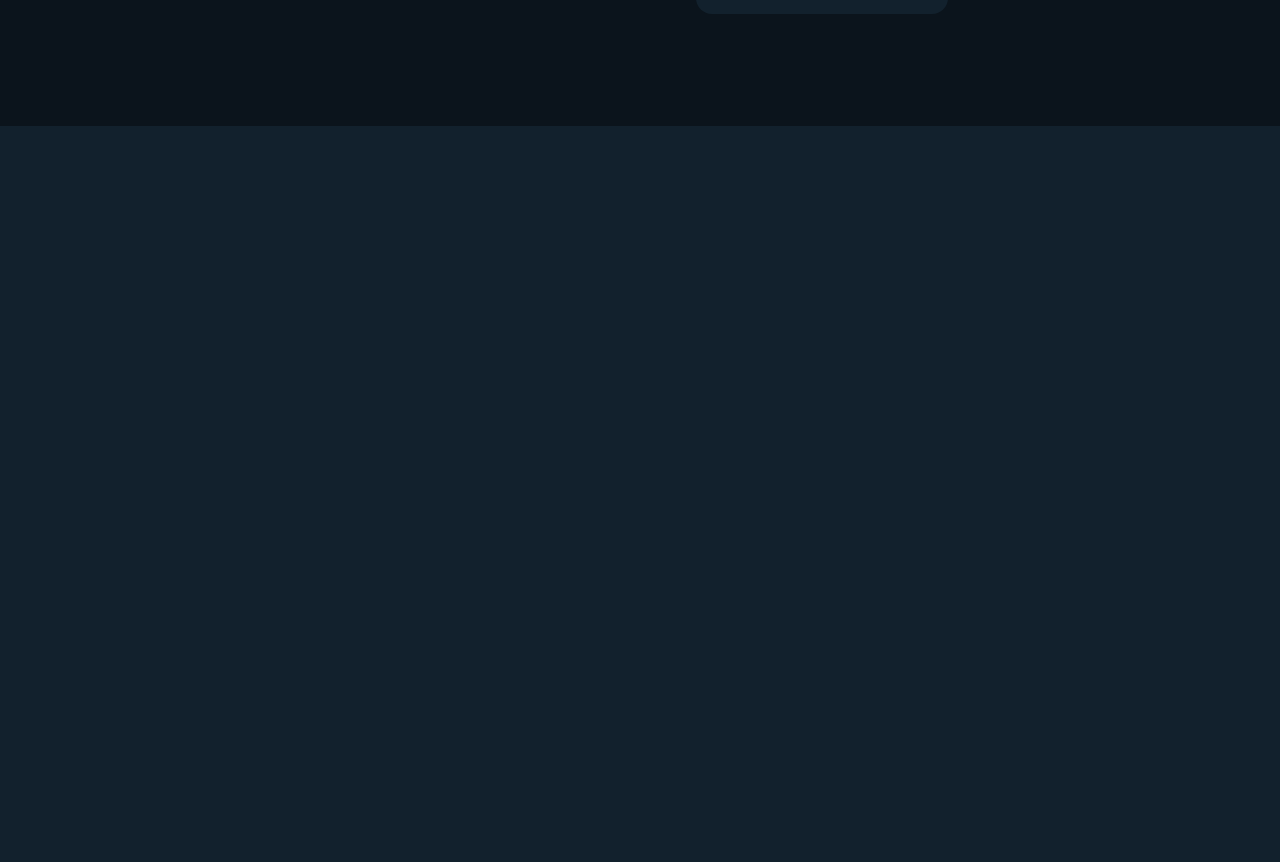
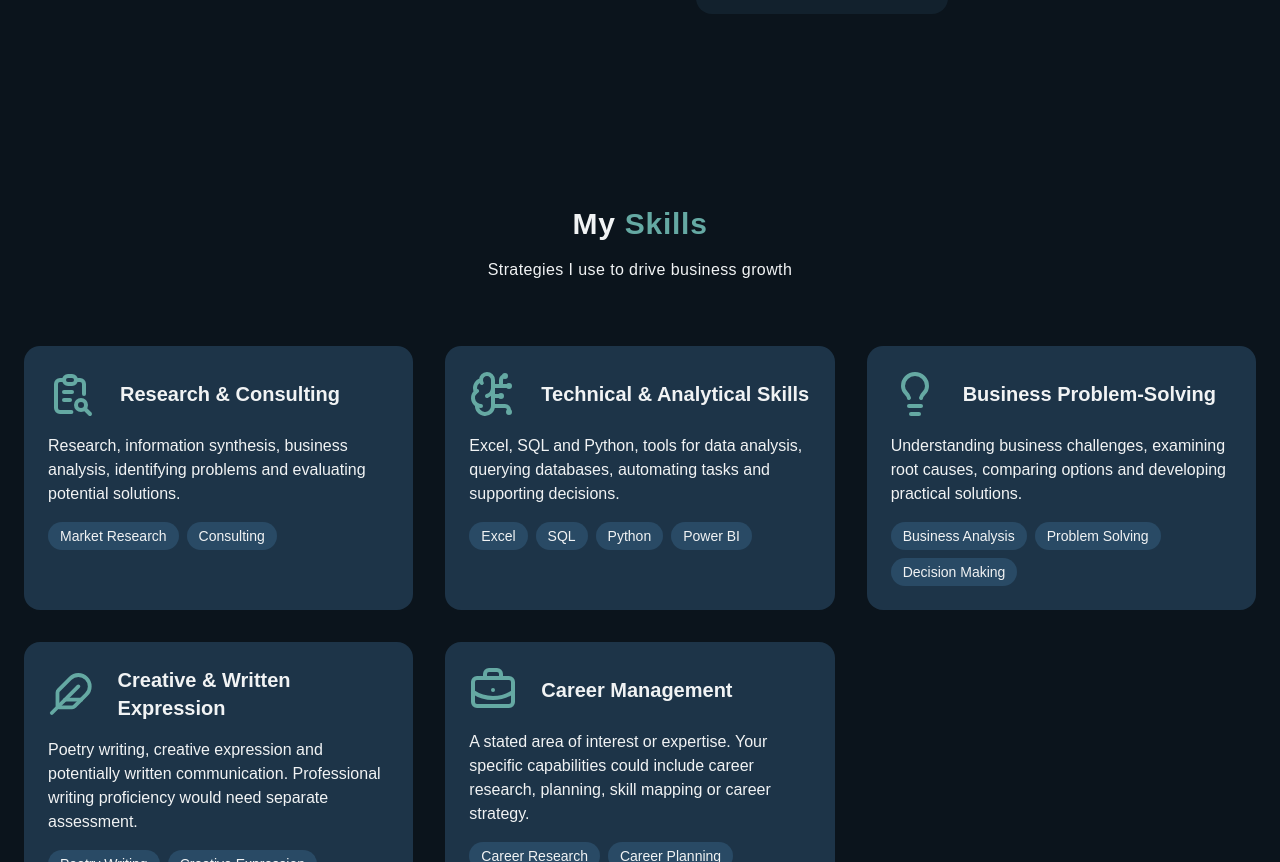
Before and after one commit to Aariyan-Kumar/Rashmi-Kiran-Portfolio, a React (Vite) app: page / in a window 1280 px wide. Shown: the part 1938-2800 px from the top of the page. Before the commit the page ends 2064 px from the top, so only its background shows below. Built offline with nearby package versions, Linux system fonts and the light colour scheme.

Commit message:
Created the skill section with the complete animation and rendering of the skill section in the home page.

```diff
--- /dev/null
+++ b/src/Components/Skills.jsx
@@ -0,0 +1,60 @@
+import React from 'react'
+import { motion } from 'framer-motion'
+import { skills } from '../assets/assets.js'
+import { div, span } from 'framer-motion/client'
+
+const Skills = () => {
+  return (
+    <motion.div
+        initial={{opacity:0, y:50}}
+        whileInView={{opacity:1, y:0}}
+        transition={{duration:1, ease: "easeOut"}}
+        viewport={{once:false, amount:0.2}}
+        id="skills"
+        className="py-20 bg-navy-100"
+    >
+        <div className="container mx-auto px-6">
+            <h2 className="text-3xl font-bold text-center mb-4 tracking-wide text-gray-400">
+                My
+                <span className="text-teal-500"> Skills</span>
+            </h2>
+
+            <p className="text-gray-400 text-center max-w-2xl mx-auto mb-16 tracking-wide">
+              Strategies I use to drive business growth
+            </p>
+
+            {/* Cards */}
+            <div className="grid grid-cols-1 md:grid-cols-2 lg:grid-cols-3 gap-8 max-w-7xl mx-auto">
+                {
+                    skills.map((skill, index) => (
+                        <div key={index} className="bg-navy-300 rounded-2xl p-6 hover:-translate-y-2 transition cursor-pointer duration-300">
+                            <div className="flex items-center mb-4">
+                                <skill.icon className="w-12 h-12 text-teal-500 mr-6" />
+                                <h3 className="text-xl font-semibold">
+                                    {skill.title}
+                                </h3>
+                            </div>
+                            <p className="text-gray-400 mb-4">
+                                {skill.description}
+                            </p>
+                            <div className="flex flex-wrap gap-2">
+                                {
+                                    skill.tags.map((tech) => (
+                                        <span className="px-3 py-1 bg-navy-400 rounded-full text-sm font-medium" key={tech}>
+                                            {tech}
+                                        </span>
+                                    ))
+                                }
+                            </div>
+                        </div>
+                    ))
+                }
+            </div>
+
+        </div>
+
+    </motion.div>
+  )
+}
+
+export default Skills
--- a/src/Pages/Home.jsx
+++ b/src/Pages/Home.jsx
@@ -1,12 +1,14 @@
 import React from 'react'
 import Hero from '../Components/Hero.jsx'
 import About from '../Components/About.jsx'
+import Skills from '../Components/Skills.jsx'
 
 const Home = () => {
   return (
     <div>
       <Hero />
       <About />
+      <Skills />
     </div>
   )
 }
```
